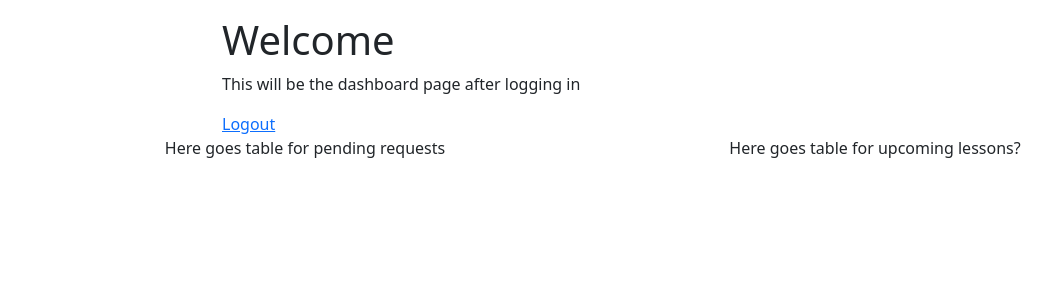
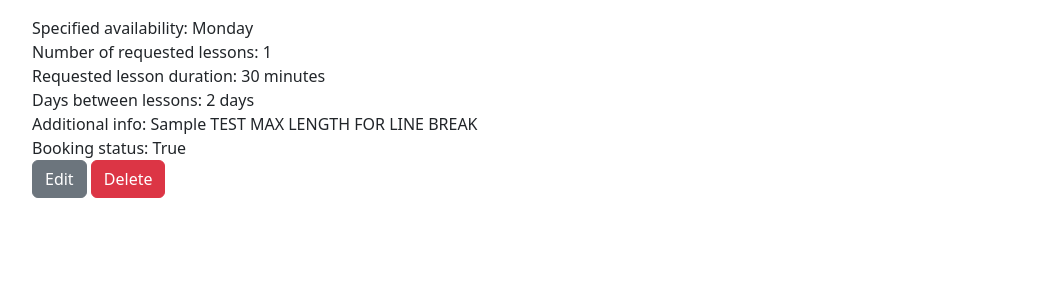
Before and after one commit to charlie-leong/Manatee, a Django app: template lessons/templates/dashboard.html in a window 1280 px wide. Shown: the part 56-356 px from the top of the page, without its empty margins (50-1102 px from the left). Run offline with Django 4.2, Linux system fonts and the light colour scheme; the template is opened without the code that fills it: values that come from a table or form of the project are taken from there, others are empty; tables that the repository leaves empty hold one stand-in row (values such as "Sample post"); some libraries are stand-ins or nearby versions.

Commit message:
dashboard displays all requests of user

```diff
--- a/lessons/models.py
+++ b/lessons/models.py
@@ -18,7 +18,7 @@ INTERVALS = ((x, x) for x in range(2, 15))
 class Request(models.Model):
     availability =models.CharField(max_length=10, choices=AVAILABILITY, default='monday')
     number_of_lessons=models.PositiveIntegerField(choices= NUM_LESSONS, default=1)
-    interval = models.PositiveIntegerField(choices= INTERVALS, verbose_name="Interval (days)", default= 7, validators=[MinValueValidator(2, "Cannot request lessons for a period shorter than 2 days."), MaxValueValidator(14, "Cannot request lessons for a period longer than 14 days.")])  # whats the minimum? whats the maximum?
+    interval = models.PositiveIntegerField(choices= INTERVALS, verbose_name="Interval (days)", default= 7, validators=[MinValueValidator(2, "Cannot request lessons for a period shorter than 2 days."), MaxValueValidator(14, "Cannot request lessons for a period longer than 14 days.")])
     duration=models.PositiveIntegerField(choices= DURATIONS, verbose_name="Duration (mins)", default= 30)
     extra_info =models.CharField(max_length=750, verbose_name="Extra information", blank=True)
     created_by = models.ForeignKey("User", on_delete=models.CASCADE)
--- a/lessons/templates/dashboard.html
+++ b/lessons/templates/dashboard.html
@@ -6,23 +6,38 @@ MSMS - Dashboard
 
 {% block content %}
 <div class="container">
-
-  <div class="row">
-    <div class="col-md-8 offset-md-2">
-      <h1>Welcome</h1>
-      <p>This will be the dashboard page after logging in</p>
-      <a href='{% url 'log_out' %}'>Logout</a>
+  {% for req in pending %}
+  <div>
+    <div>
+      <span>Specified availability:</span>
+      <span>{{req.availability.capitalize}}</span>
+    </div>
+    <div>
+      <span>Number of requested lessons:</span>
+      <span>{{req.number_of_lessons}}</span>
+    </div>
+    <div>
+      <span>Requested lesson duration:</span>
+      <span>{{req.duration}} minutes</span>
+    </div>
+    <div>
+      <span>Days between lessons:</span>
+      <span>{{req.interval}} days</span>
+    </div>
+    <div>
+      <span>Additional info:</span>
+      <span>{{req.extra_info}} TEST MAX LENGTH FOR LINE BREAK</span>
+    </div>
+    <div>
+      <span>Booking status:</span>
+      <span>{{req.is_approved}}</span>
     </div>
   </div>
-
-  <div class="row">
-    <div class="col-md-6">
-      <p class="text-center">Here goes table for pending requests</p>
-    </div>
-    <div class="col-md-6">
-      <p class="text-center">Here goes table for upcoming lessons?</p>
-    </div>
+  <div>
+    <input type="submit" value="Edit" class="btn btn-secondary">
+    <input type="button" value="Delete" class="btn btn-danger">
   </div>
+  {% endfor %}
 </div>
 
 {% endblock %}
--- a/msms/urls.py
+++ b/msms/urls.py
@@ -24,7 +24,6 @@ urlpatterns = [
     path('sign_up/', views.sign_up, name = 'sign_up'),
     path('', views.home, name='home'),
     path('request-lessons/', views.request_lessons, name='request-lessons'),
-    path('request-display/',views.request_display, name='request-display'),
     path("log_out/", views.log_out, name = "log_out"),
     path('bank-transfer/', views.bank_transfer, name='bank-transfer'),
     path('transfer-display/', views.transfer_display, name='transfer-display'),
```
Also changed, not shown: lessons/templates/request-display.html (deleted, +0 -21 lines), lessons/tests/test_request_model.py (+1 -1 lines), lessons/views.py (+7 -9 lines).
